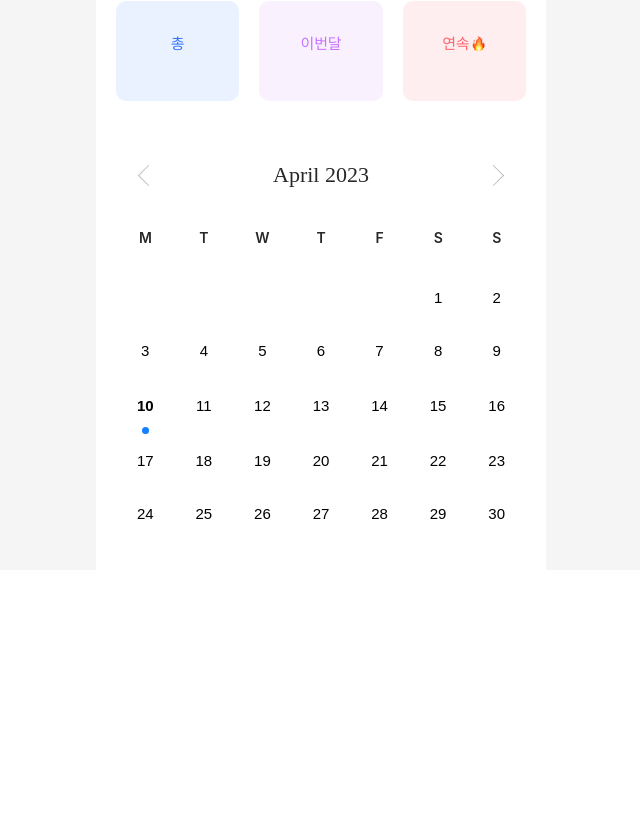
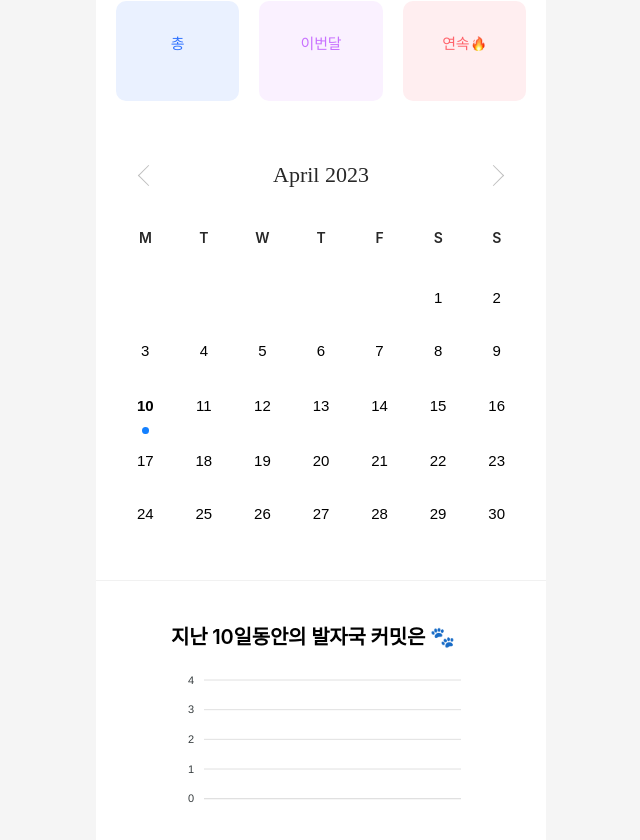
Before and after one commit to firstcommit23/codog-front, a Next.js app: page / in a window 1280 px wide. Shown: the part 410-1250 px from the top of the page, without its empty margins (319-959 px from the left). Before the commit the page ends 980 px from the top, so only its background shows below. Built offline with nearby package versions, Linux system fonts and the light colour scheme; no server answers; a web font is replaced by a local one; what axios-retry, emotion-reset would draw is missing.

Commit message:
[feat] chart ui 추가

```diff
--- a/package.json
+++ b/package.json
@@ -17,6 +17,7 @@
         "@mui/styled-engine-sc": "^5.11.11",
         "@tanstack/react-query": "^4.3.9",
         "@tanstack/react-query-devtools": "^4.10.1",
+        "apexcharts": "^3.37.2",
         "axios": "^0.27.2",
         "axios-retry": "^3.4.0",
         "emotion": "^11.0.0",
@@ -25,6 +26,7 @@
         "moment": "^2.29.4",
         "next": "^12.3.1",
         "react": "^18.2.0",
+        "react-apexcharts": "^1.4.0",
         "react-calendar": "^3.9.0",
         "react-dom": "^18.2.0",
         "react-hooks": "^1.0.1",
--- a/pages/index.tsx
+++ b/pages/index.tsx
@@ -11,11 +11,15 @@ import useUserFootprintQuery from '@/hooks/query/useUserFootprintQuery';
 import { Canvas, DogCharacter, Balloon, FoodItem, FurnitureItem } from '@/components/Canvas';
 import { useRouter } from 'next/router';
 import Tooltip, { TooltipProps, tooltipClasses } from '@mui/material/Tooltip';
+import ApexCharts from 'react-apexcharts';
+import dynamic from 'next/dynamic';
 
 const Home: NextPage = () => {
   const [value, onChange] = useState(new Date());
   const today = new Date();
   const router = useRouter();
+
+  const ApexCharts = dynamic(() => import('react-apexcharts'), { ssr: false });
 
   const { data: userData, isSuccess: isSuccessUserData } = useUserProfileQuery();
   const { data: footprintData } = useUserFootprintQuery(
@@ -23,11 +27,31 @@ const Home: NextPage = () => {
     String(moment(value).month())
   );
 
+  const dayStampValues = Object.values(footprintData?.dayStamp || []);
+  const dateIndex = footprintData?.today;
+  const recentFootprints = dateIndex ? dayStampValues.slice(dateIndex - 10, dateIndex) : [];
+
+  const chartState = {
+    options: {
+      chart: {
+        id: 'basic-bar',
+        toolbar: {
+          show: false,
+        },
+      },
+      xaxis: {},
+    },
+    series: [
+      {
+        name: 'series-1',
+        data: recentFootprints,
+      },
+    ],
+  };
+
   const onActiveStartDateChangeHandler = ({ activeStartDate }: any) => {
     onChange(activeStartDate);
   };
-  console.log(footprintData);
-  // console.log('userData',userData);
 
   const formatShortWeekday = (locale: any, date: any) =>
     ['S', 'M', 'T', 'W', 'T', 'F', 'S'][date.getDay()];
@@ -139,6 +163,13 @@ const Home: NextPage = () => {
           }}
         />
       </CalendarWrapper>
+
+      {/* 지난 10일 통계 */}
+      <WeekGraph>
+        <Title>지난 10일동안의 발자국 커밋은 🐾</Title>
+        <ApexCharts options={chartState?.options} series={chartState?.series} />
+      </WeekGraph>
+      <HorizontalRule></HorizontalRule>
     </DefaultLayout>
   );
 };
@@ -320,7 +351,8 @@ const HorizontalRule = styled.hr`
 `;
 
 const CalendarWrapper = styled.div`
-  padding: 3rem 2rem;
+  padding: 3rem 2rem 4rem 2rem;
+  border-bottom: 1px solid #f1f1f1;
 
   .react-calendar button {
     background-color: white;
@@ -450,4 +482,13 @@ const FootPrintMarkLighten = styled.div`
   }
 `;
 
+const WeekGraph = styled.div`
+  padding: 4rem 2.2rem;
+`;
+const Title = styled.div`
+  font-size: 2rem;
+  font-weight: 600;
+  text-align: left;
+`;
+
 export default Home;
```
Also changed, not shown: 1 other file (tests, documents, lock files or other folders).
